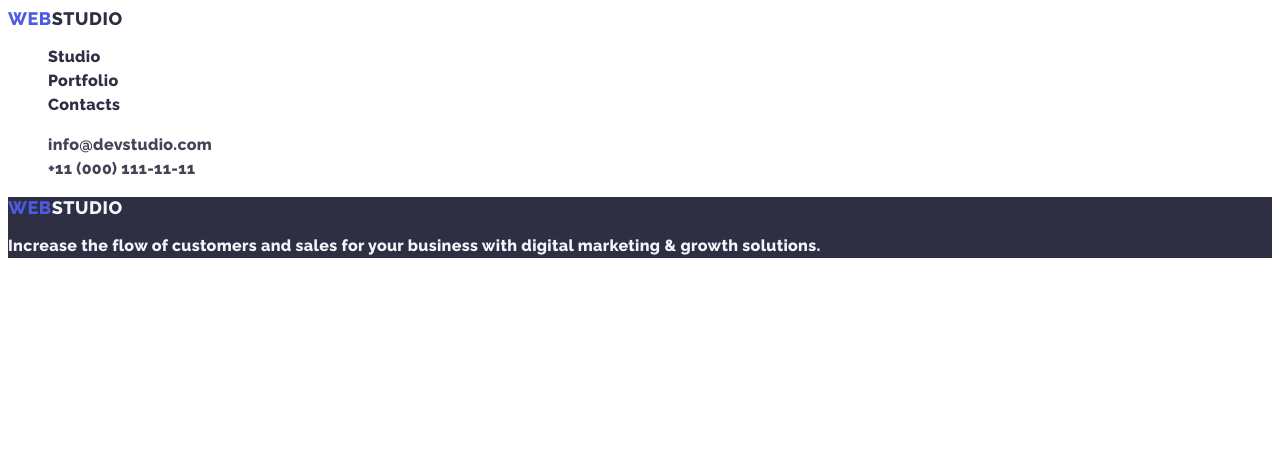
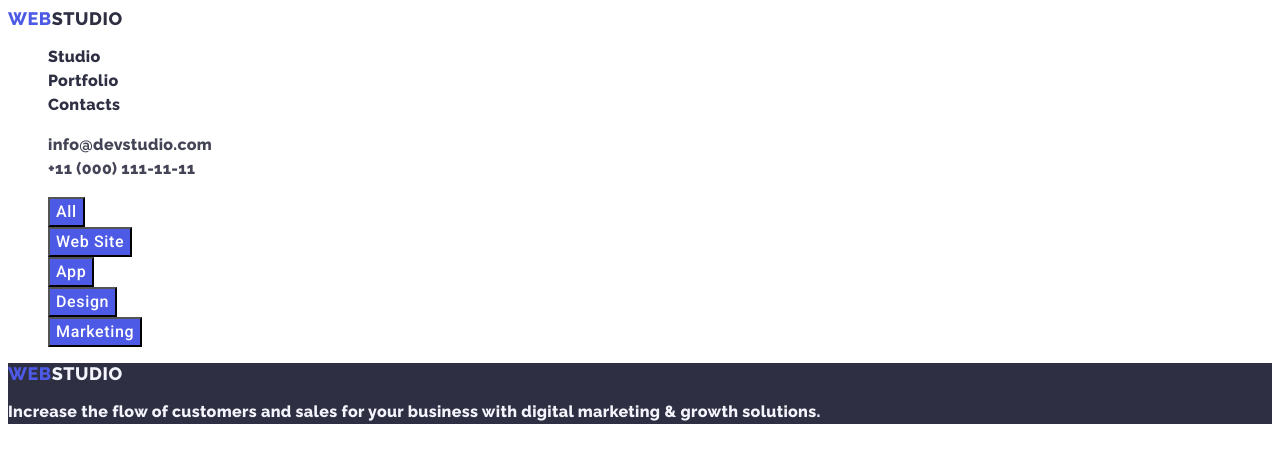
Before and after one commit to adenysov/goit-markup-hw-02, a plain HTML site: page portfolio.html in a window 1280 px wide. Drawn offline with Linux system fonts and the light colour scheme.

Commit message:
Added buttons

```diff
--- a/portfolio.html
+++ b/portfolio.html
@@ -46,7 +46,28 @@
         </ul>
       </address>
     </header>
-    <main></main>
+    <main>
+      <section>
+        <h1 class="title-portfolio-hidden" hidden>Filters</h1>
+        <ul class="list">
+          <li>
+            <button class="btn" type="button">All</button>
+          </li>
+          <li>
+            <button class="btn" type="button">Web Site</button>
+          </li>
+          <li>
+            <button class="btn" type="button">App</button>
+          </li>
+          <li>
+            <button class="btn" type="button">Design</button>
+          </li>
+          <li>
+            <button class="btn" type="button">Marketing</button>
+          </li>
+        </ul>
+      </section>
+    </main>
     <footer class="footer">
       <a href="./index.html" class="logo link">
         Web<span class="logo-ftr">Studio</span>
```
Also changed, not shown: index.html (+1 -1 lines).
